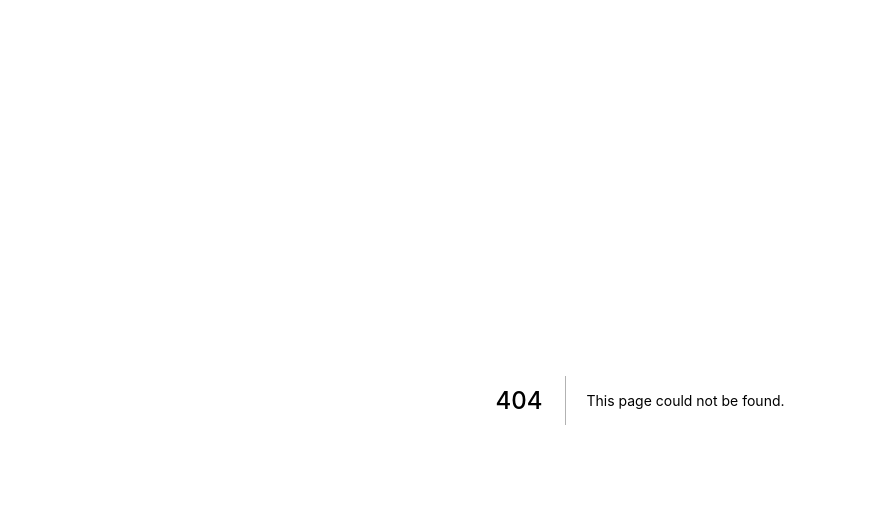
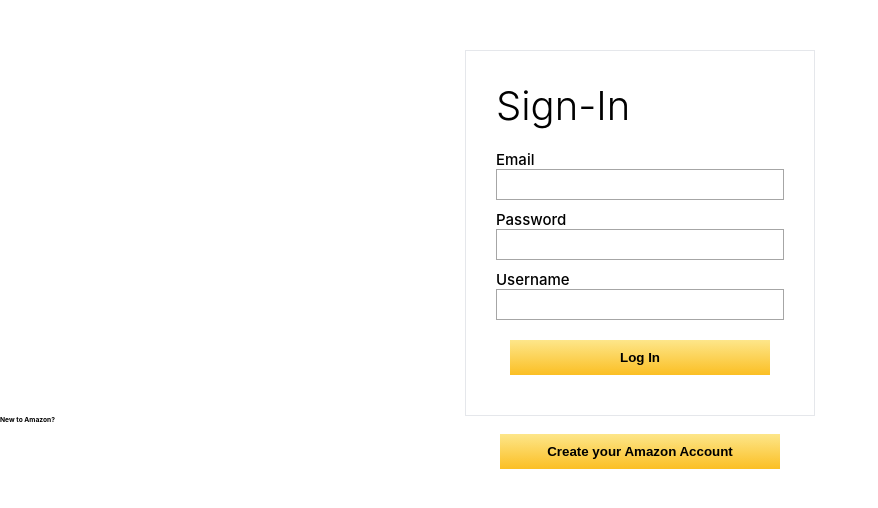
Before and after one commit to hritickjaiswal22/amazon-clone-using-Next-js, a Next.js app: page /signin in a window 1280 px wide. Before the commit this address had no page. Shown: the top 508 px of the page, without its empty margins (0-878 px from the left). Built offline with nearby package versions, Linux system fonts and the light colour scheme.

Commit message:
Added SignIn Page

```diff
--- a/components/Button.module.scss
+++ b/components/Button.module.scss
@@ -4,6 +4,7 @@
   outline: none;
   border: none;
   width: 90%;
+  max-width: 28rem;
   font-weight: 700;
   margin-top: 1rem;
   cursor: pointer;
--- /dev/null
+++ b/components/Form.js
@@ -0,0 +1,47 @@
+import React, { useState } from "react";
+
+import styles from "./Form.module.scss";
+import Button from "../components/Button";
+
+function Form() {
+  const submitHandler = (e) => {
+    e.preventDefault();
+    console.log(
+      `Email is ${email} password is ${password} and username is ${userName}`
+    );
+  };
+
+  const [email, setEmail] = useState("");
+  const [password, setPassword] = useState("");
+  const [userName, setUserName] = useState("");
+
+  return (
+    <form className={styles.form} onSubmit={submitHandler}>
+      <h1 className={styles.form__heading}>Sign-In</h1>
+      <label className={styles.form__label}>Email</label>
+      <input
+        onChange={(e) => setEmail(e.target.value)}
+        value={email}
+        type="email"
+        className={styles.form__input}
+      />
+      <label className={styles.form__label}>Password</label>
+      <input
+        onChange={(e) => setPassword(e.target.value)}
+        value={password}
+        type="password"
+        className={styles.form__input}
+      />
+      <label className={styles.form__label}>Username</label>
+      <input
+        onChange={(e) => setUserName(e.target.value)}
+        value={userName}
+        type="input"
+        className={styles.form__input}
+      />
+      <Button>Log In</Button>
+    </form>
+  );
+}
+
+export default Form;
--- /dev/null
+++ b/components/Form.module.scss
@@ -0,0 +1,35 @@
+.form {
+  max-width: 35rem;
+  width: 98%;
+  margin: auto auto;
+  margin-top: 5rem;
+  padding: 3rem;
+  border: 1px solid rgb(229, 231, 235);
+
+  &__heading {
+    font-size: 4rem;
+    font-weight: 300;
+    margin-bottom: 2rem;
+  }
+
+  &__label {
+    font-size: 1.5rem;
+    font-weight: 500;
+    display: block;
+  }
+
+  &__input {
+    font-size: 1.5rem;
+    padding: 0.5rem;
+    width: 100%;
+    font-family: inherit;
+    outline: none;
+    border: 1px solid #a6a6a6;
+    margin-bottom: 1rem;
+  }
+
+  &__input:focus {
+    border-color: #e77600;
+    box-shadow: 0 0 3px 2px rgb(228 121 17 / 50%);
+  }
+}
--- a/components/Header.js
+++ b/components/Header.js
@@ -17,7 +17,9 @@ function Header() {
     <header>
       <header className={styles.topHeader}>
         <div className={styles.logoBox}>
-          <Image src="/amazon_logo.png" alt="Amazon Logo" layout="fill" />
+          <Link href="/signin">
+            <Image src="/amazon_logo.png" alt="Amazon Logo" layout="fill" />
+          </Link>
         </div>
         <div className={styles.searchBox}>
           <input type="text" className={styles.searchBox__searchBar} />
--- /dev/null
+++ b/pages/signin.js
@@ -0,0 +1,17 @@
+import React from "react";
+import Form from "../components/Form";
+import Button from "../components/Button";
+
+import styles from "../styles/SignIn.module.scss";
+
+function SignIn() {
+  return (
+    <main className={styles.main}>
+      <Form />
+      <h6 className={styles.h6}>New to Amazon?</h6>
+      <Button>Create your Amazon Account</Button>
+    </main>
+  );
+}
+
+export default SignIn;
--- /dev/null
+++ b/styles/SignIn.module.scss
@@ -0,0 +1,5 @@
+.main {
+  min-height: 100vh;
+  background-color: #fff;
+  display: flow-root;
+}
```
